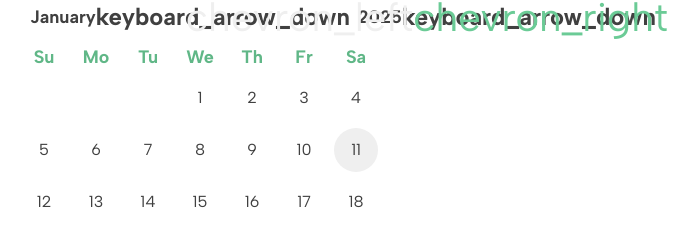
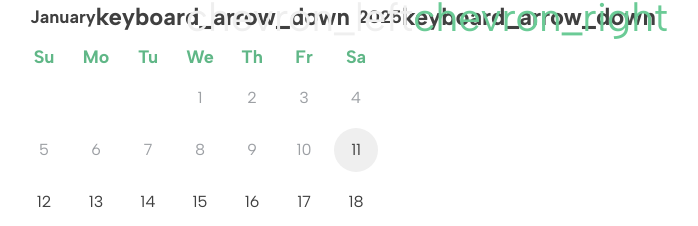
Before and after one commit to andrewchu16/easymeet, a React (Vite) app: page / in a window 1280 px wide. Shown: the part 236-462 px from the top of the page, without its empty margins (297-995 px from the left). Built offline with nearby package versions, Linux system fonts and the light colour scheme.

Commit message:
gray out disabled dates

```diff
--- a/src/components/modules/Calendar/Calendar.css
+++ b/src/components/modules/Calendar/Calendar.css
@@ -53,3 +53,7 @@
 .cldr-dropdowns {
     @apply flex gap-2;
 }
+
+.cldr-day.cldr-disabled {
+    @apply text-gray-300 brightness-75;
+}
--- a/src/components/modules/Calendar/Calendar.tsx
+++ b/src/components/modules/Calendar/Calendar.tsx
@@ -17,8 +17,10 @@ const Calendar = ({
 }: CalendarProps) => {
     const defaultClassNames = getDefaultClassNames();
 
-    // 5 years ago
-    const startMonth = new Date();
+    // the oldest date between the dates array and the current date
+    const startMonth = new Date(
+        Math.min(...dates.map((d) => d.getTime()), new Date().getTime())
+    );
 
     // 10 years from now
     const endMonth = new Date();
@@ -48,6 +50,7 @@ const Calendar = ({
                 nav: "cldr-nav",
                 outside: "cldr-outside",
                 dropdown: `${defaultClassNames.dropdown} cldr-dropdown`,
+                disabled: "cldr-disabled",
                 dropdowns: `${defaultClassNames.dropdowns} cldr-dropdowns`,
             }}
             components={{
```
